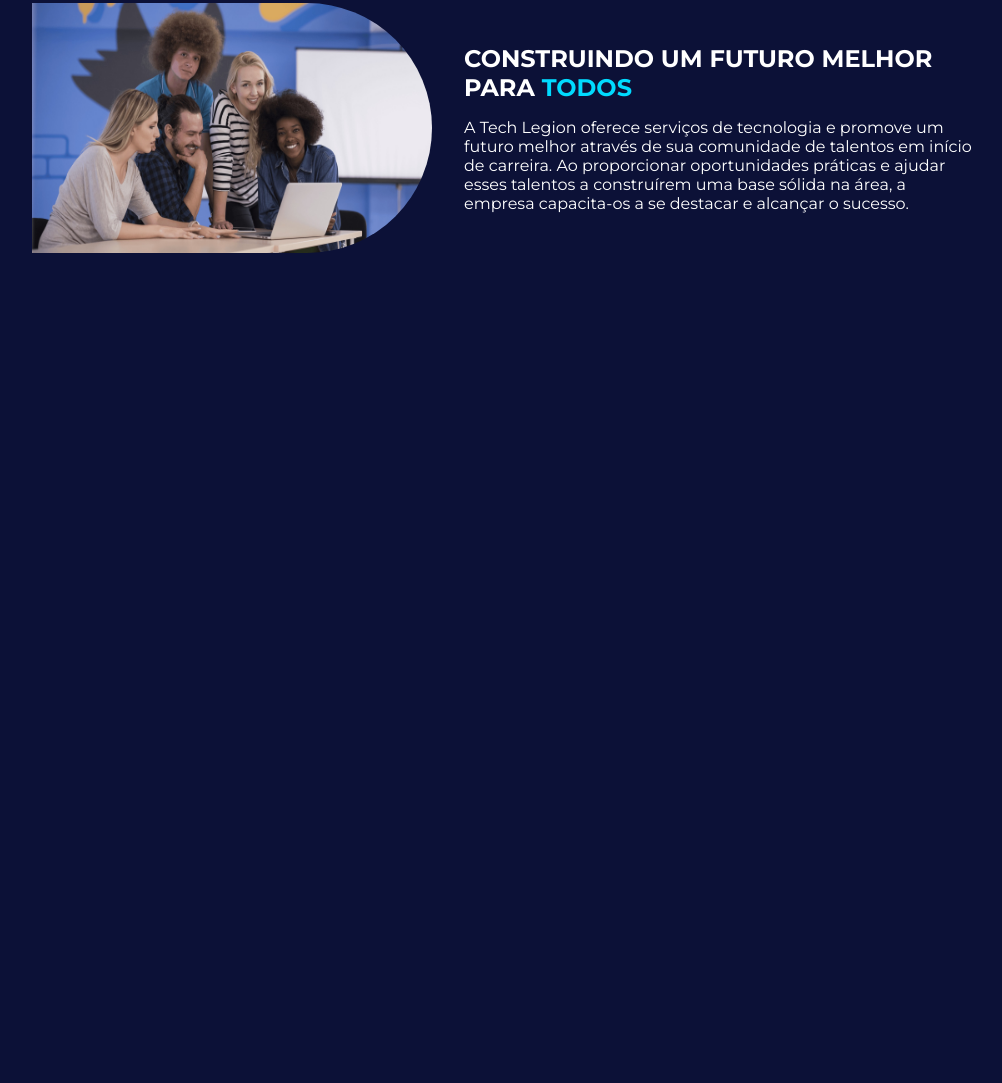
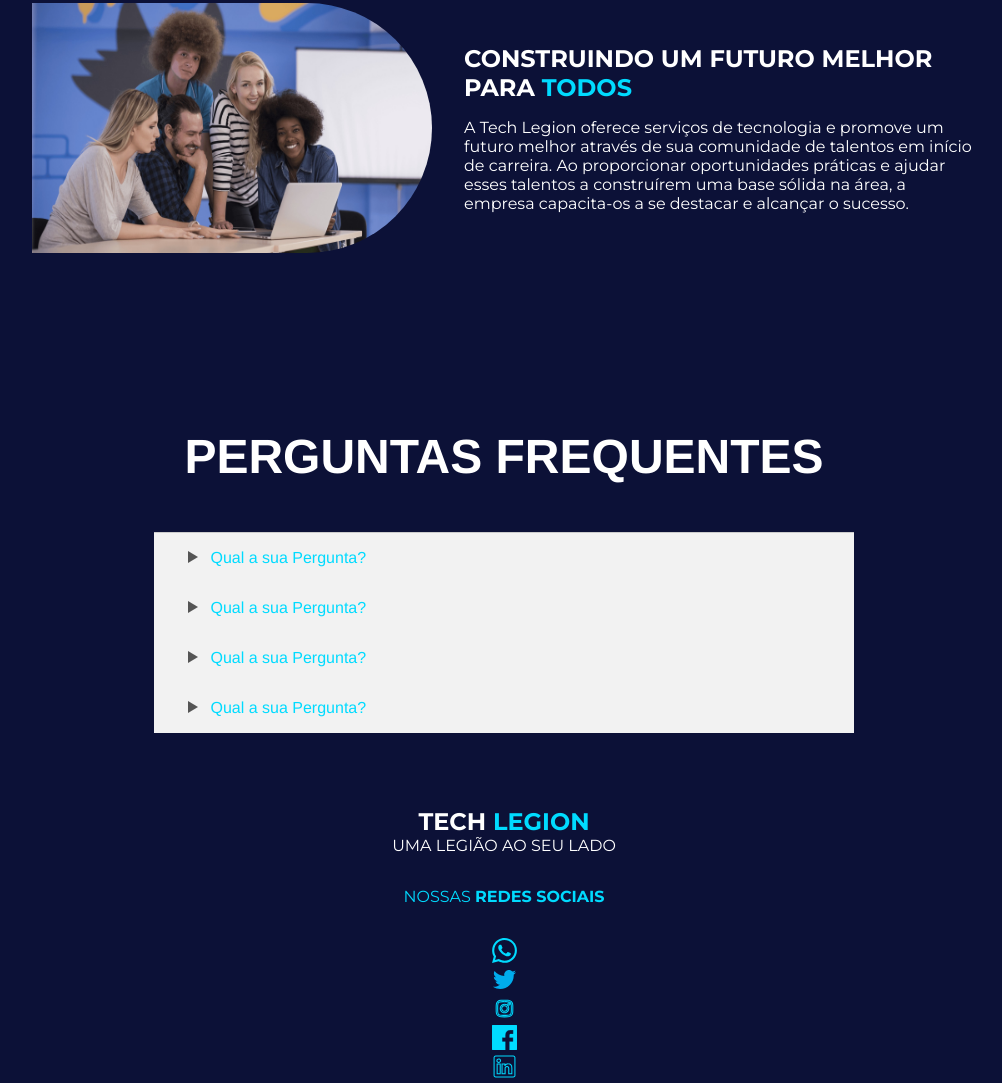
Before and after one commit to vagner0795/lp-design-grafico, a website: page index.html in a window 1280 px wide. Shown: the part 3630-4713 px from the top of the page, without its empty margins (136-1138 px from the left). Before the commit the page ends 3947 px from the top, so only its background shows below. Drawn offline with Linux system fonts and the light colour scheme.

Commit message:
Created | Section FAQ com efeitos sem estilização completa

```diff
--- /dev/null
+++ b/assets/css/faq.css
@@ -0,0 +1,73 @@
+.body-faq{
+    margin: 0;
+    padding: 0;
+    font-family: Helvetica, sans-serif;
+    box-sizing: border-box;
+}
+
+.title {
+    text-align: center;
+    font-size: 3em;
+    margin: 1em;
+}
+
+.faq-section {
+    padding: 4em 2em;
+}
+
+.faq {
+    list-style: none;
+    max-width: 700px;
+    margin: 0 auto;
+}
+
+.faq li {
+    background: #f2f2f2;
+    border-radius: 1px #ccc solid;
+}
+
+.faq li:first-child {
+    border-top: 1px #ccc solid;
+}
+
+.q {
+    padding: 1em;
+    border-left: 10px #f2f2f2 solid;
+    cursor: pointer;
+}
+
+.q:hover,
+.q:hover.arrow {
+    border-left-color: #0569ff;
+}
+
+.arrow {
+    display: inline-block;
+    margin: 0 0.5em;
+    width: 0;
+    height: 0;
+    border-top: 6px solid transparent;
+    border-left: 10px solid #555;
+    border-bottom: 6px solid transparent;
+    transition: 0.3s;
+}
+
+.faq p {
+    color: #020202;
+    line-height: 25px;
+}
+
+.a {
+    overflow: hidden;
+    height: 0;
+    padding: 0 1em 0 3.3em;
+}
+
+.a-oppened {
+    padding: 1em 1em 2em 3.3em;
+    height: initial;
+}
+
+.arrow-rotated {
+    transform: rotate(90deg);
+}
--- a/assets/css/main.css
+++ b/assets/css/main.css
@@ -305,3 +305,43 @@
   border-radius: 0 150px 150px 0;
 
 }
+
+/* FAQ CONFIG */
+
+.faq {
+  margin-bottom: 10px;
+}
+
+.question {
+  cursor: pointer;
+  font-weight: bold;
+}
+
+.answer {
+  display: none;
+  margin-top: 5px;
+}
+
+/* FOOTER */
+
+.footer{
+  display: flex;
+  justify-content: center;
+  align-items: center;
+  flex-direction: column;
+  gap: 2rem;
+
+}
+
+.title-social-media{
+  display: flex;
+  justify-content: center;
+  align-items: center;
+  flex-direction: column;
+  gap: 2rem;
+  text-align: center;
+}
+
+.logo-social-media{
+  width: 25px;
+}
--- /dev/null
+++ b/assets/js/script.js
@@ -0,0 +1,11 @@
+const q = document.querySelectorAll('.q');
+const a = document.querySelectorAll('.a');
+const arr = document.querySelectorAll('.arrow');
+
+// SELECIONAR TODOS OS ELEMENTOS 'Q'
+for(let i = 0; i < q.length; i++) {
+    q[i].addEventListener('click', () => {
+        a[i].classList.toggle('a-oppened');
+        arr[i].classList.toggle('arrow-rotated');
+    });
+}
--- a/index.html
+++ b/index.html
@@ -7,6 +7,7 @@
   <meta name="viewport" content="width=device-width, initial-scale=1.0" />
   <title>Design Gráfico</title>
   <!-- embed a styles -->
+  <link rel="stylesheet" href="./assets/css/faq.css">
   <link rel="stylesheet" href="./assets/css/global.css" />
   <link rel="stylesheet" href="./assets/css/main.css" />
   <link rel="stylesheet" href="./assets/css/responsive.css" />
@@ -181,24 +182,112 @@
     </div>
   </section>
 
+  <div class="body-faq">
+    <section class="faq-section">
+      <h1 class="title">PERGUNTAS FREQUENTES</h1>
+
+      <ul class="faq">
+        <li>
+          <div class="q">
+            <span class="arrow"></span>
+            <span>Qual a sua Pergunta?</span>
+          </div>
+          <div class="a">
+            <p> Lorem ipsum dolor sit, amet consectetur adipisicing elit.
+                Ullam culpa officiis, placeat dolorum sit nobis nihil veniam repudiandae,
+                sequi sunt quidem sapiente vitae iste laboriosam maxime id animi voluptatem
+                beatae.
+            </p>
+          </div>
+        </li>
+
+        <li>
+          <div class="q">
+            <span class="arrow"></span>
+            <span>Qual a sua Pergunta?</span>
+          </div>
+          <div class="a">
+            <p> Lorem ipsum dolor sit, amet consectetur adipisicing elit.
+                Ullam culpa officiis, placeat dolorum sit nobis nihil veniam repudiandae,
+                sequi sunt quidem sapiente vitae iste laboriosam maxime id animi voluptatem
+                beatae.
+            </p>
+          </div>
+        </li>
+
+        <li>
+          <div class="q">
+            <span class="arrow"></span>
+            <span>Qual a sua Pergunta?</span>
+          </div>
+          <div class="a">
+            <p> Lorem ipsum dolor sit, amet consectetur adipisicing elit.
+                Ullam culpa officiis, placeat dolorum sit nobis nihil veniam repudiandae,
+                sequi sunt quidem sapiente vitae iste laboriosam maxime id animi voluptatem
+                beatae.
+            </p>
+          </div>
+        </li>
+
+        <li>
+          <div class="q">
+            <span class="arrow"></span>
+            <span>Qual a sua Pergunta?</span>
+          </div>
+          <div class="a">
+            <p> Lorem ipsum dolor sit, amet consectetur adipisicing elit.
+                Ullam culpa officiis, placeat dolorum sit nobis nihil veniam repudiandae,
+                sequi sunt quidem sapiente vitae iste laboriosam maxime id animi voluptatem
+                beatae.
+            </p>
+          </div>
+        </li>
+      </ul>
+    </section>
+  </div>
+
+  <section class="outform">
+
+  </section>
+  <footer class="footer">
+    <div class="title-social-media">
+      <div>
+        <h2>TECH <span>LEGION</span></h2>
+        <p>UMA LEGIÃO AO SEU LADO</p>
+
+      </div>
+      <span>NOSSAS <b>REDES SOCIAIS</b></span>
+
+    </div>
+    <div class="social-media">
+      <div>
+        <img class="logo-social-media" src="./assets/svg/whatsapp-logo.svg" alt="whatsapp-logo">
+      </div>
+      <div>
+        <img class="logo-social-media" src="./assets/svg/twitter-logo.svg" alt="twitter-logo">
+      </div>
+      <div>
+        <img class="logo-social-media" src="./assets/svg/insta-logo.svg" alt="instagram-logo">
+      </div>
+      <div>
+        <img class="logo-social-media" src="./assets/svg/facebook-logo.svg" alt="facebook-logo">
+      </div>
+      <div>
+        <img class="logo-social-media" src="./assets/svg/linkedin-logo.svg" alt="linkedin-logo">
+      </div>
+
+
+    </div>
+
+
+  </footer>
 
 
 
 
 
-
-
-
-
-
-
-
-
-
-
-
-
-
+<!-- ARQUIVO JS IMPORTADO -->
+  <script src="/assets/js/script.js"></script>
 </body>
 
 </html>
```
Also changed, not shown: assets/svg/facebook-logo.svg (added), assets/svg/insta-logo.svg (added), assets/svg/linkedin-logo.svg (added), assets/svg/twitter-logo.svg (added), assets/svg/whatsapp-logo.svg (added).
